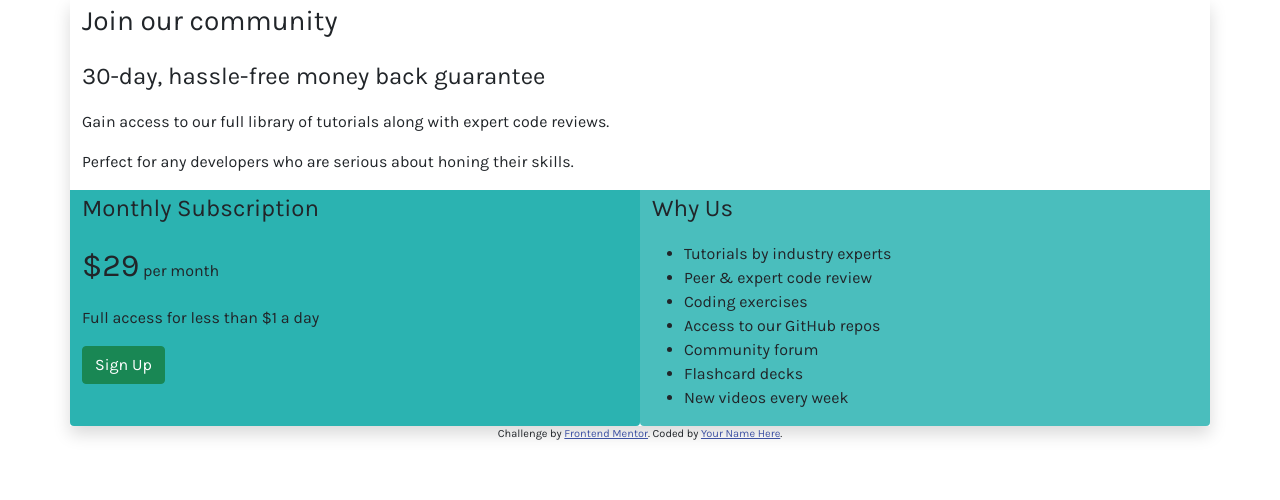
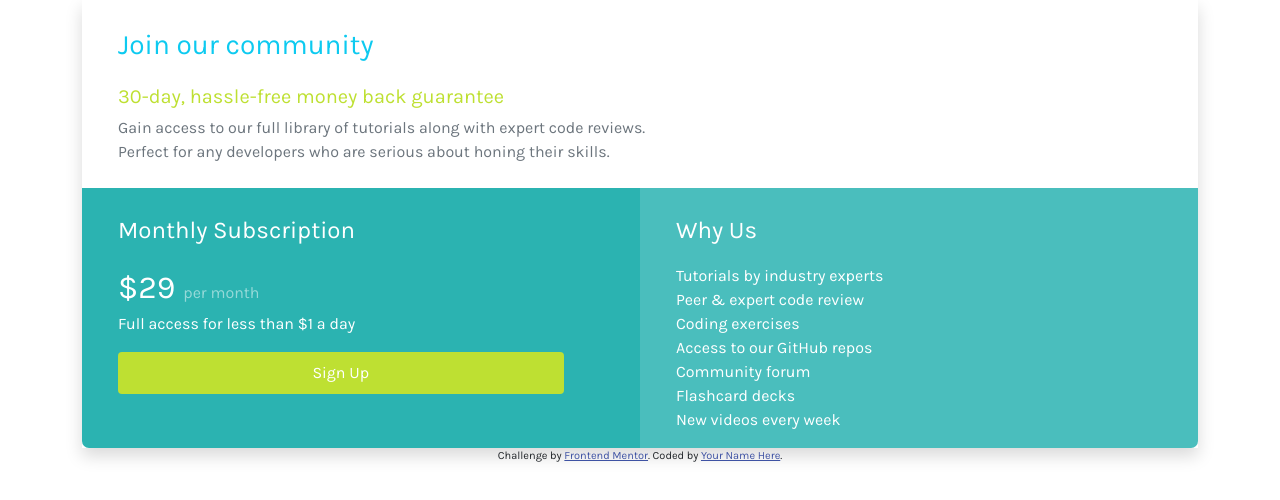
Before and after one commit to JulianFermani/single-price-component, a plain HTML site: page index.html in a window 1280 px wide. Drawn offline with nearby package versions, Linux system fonts and the light colour scheme.

Commit message:
I added a little bit more

```diff
--- a/index.html
+++ b/index.html
@@ -15,25 +15,33 @@
   <!-- Feel free to remove these styles or customise in your own stylesheet 👍 -->
 </head>
 <body>
+ <div class="container d-flex flex-column ">
   <div class="container shadow">
     <div class="row">
         <div class="col col-md-12 rounded-top">
-          <p class="fs-3">Join our community</p>
-          <p class="fs-4">30-day, hassle-free money back guarantee</p>
-          <p class="fs-6">Gain access to our full library of tutorials along with expert code reviews.</p>
-          <p class="fs-6">Perfect for any developers who are serious about honing their skills.</p>
+          <div class="container">
+            <p class="fs-3 mt-4 text-info">Join our community</p>
+            <p class="fs-5 mb-1 mt-3 text-warning">30-day, hassle-free money back guarantee</p>
+            <p class="fs-6 mb-0 text-secondary">Gain access to our full library of tutorials along with expert code reviews.</p>
+            <p class="fs-6 mb-4 text-secondary">Perfect for any developers who are serious about honing their skills.</p>
+          </div>
         </div>
     </div>
     <div class="row d-flex ">
-      <div class="col-12 col-sm-12 col-md-6 fondo-izquierda rounded-bottom">
-        <p class="fs-4">Monthly Subscription</p>
-        <p><span class="fs-2">&dollar;29</span> per month</p>
-        <p>Full access for less than &dollar;1 a day</p>
-        <p class="btn btn-success">Sign Up</p>
+      <div class="col-12 col-sm-12 col-md-6 fondo-izquierda">
+        <div class="container text-white">
+          <p class="fs-4 mt-4">Monthly Subscription</p>
+          <p class="mb-0"><span class="fs-2">&dollar;29</span><span class="opacidad ms-2">per month</span></p>
+          <p class="">Full access for less than &dollar;1 a day</p>
+          <div class="d-grid gap-2 col-11">
+            <button type="button" class="btn warning text-white pt-2 pb-2">Sign Up</button>
           </div>
-      <div class="col-12 col-sm-12 col-md-6 fondo-derecha rounded-bottom">
-        <p class="fs-4">Why Us</p>
-        <ul>
+        </div>
+      </div>
+      <div class="col-12 col-sm-12 col-md-6 fondo-derecha">
+        <div class="container text-white">
+          <p class="fs-4 mt-4">Why Us</p>
+          <ul class="list-unstyled">
             <li>Tutorials by industry experts</li>
             <li>Peer &amp; expert code review</li>
             <li>Coding exercises</li>
@@ -45,11 +53,13 @@
         </div>
       </div>
     </div>
+  </div>
   <footer>
     <p class="attribution">
       Challenge by <a href="https://www.frontendmentor.io?ref=challenge" target="_blank">Frontend Mentor</a>.
       Coded by <a href="#">Your Name Here</a>.
     </p>
   </footer>
+ </div>
 </body>
 </html>
--- a/styles.css
+++ b/styles.css
@@ -15,8 +15,22 @@ body{
 
 .fondo-izquierda{
   background-color: #2bb3b1;
+  border-bottom-left-radius: 7px;
 }
 
 .fondo-derecha{
   background-color: #4abebd;
+  border-bottom-right-radius: 7px;
 }
+
+.opacidad{
+  opacity: .5;
+}
+
+.warning{
+  background-color: #bee032 !important;
+}
+
+.text-warning{
+color: #bee032 !important;
+}
```
Lines whose indentation alone changed are shown as unchanged.
